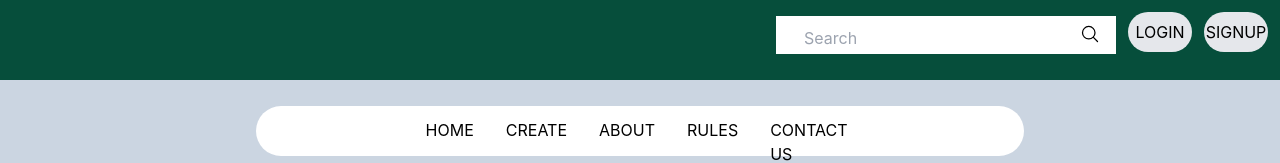
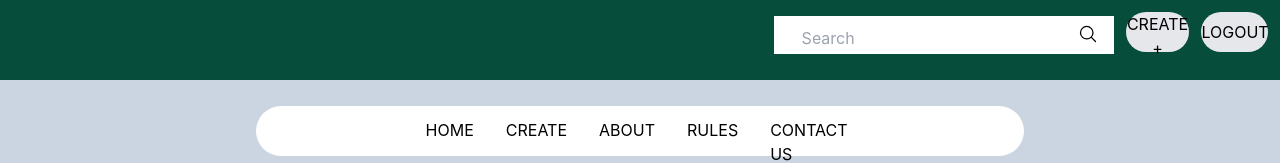
Before and after one commit to KJ-Script/Wiki-Site, a React (Create React App) app in the folder wikiproject/client/: page / in a window 1280 px wide. Shown: the top 163 px of the page. Built offline with nearby package versions, Linux system fonts and the light colour scheme.

Commit message:
added logged in state

```diff
--- a/wikiproject/client/src/App.js
+++ b/wikiproject/client/src/App.js
@@ -8,17 +8,21 @@ import SignInPage from "./pages/SignInPage";
 import PostGenerator from "./pages/PostGenerator";
 import Feed from "./pages/Feed";
 import MainBar from "./components/MainBar";
+import { useState } from "react";
 
 function App() {
+
+  const [isLogged, setIsLogged] = useState(true);
+
   return (
     <div className="min-h-screen bg-slate-300">
       <Router>
-        <MainBar />
-        <NavBar />
+        <MainBar isLogged={isLogged} setIsLogged={setIsLogged}/>
+        <NavBar isLogged={isLogged}/>
         <Routes>
           <Route exact path="/" element={<LandingPage />}></Route>
           <Route exact path="/register" element={<Register />}></Route>
-          <Route exact path="/signin" element={<LogInpage />}></Route>
+          <Route exact path="/signin" element={<LogInpage setIsLogged={setIsLogged}/>}></Route>
           <Route exact path="/home" element={<Feed />}></Route>
           <Route exact path="/test" element={<SignInPage />}></Route>
           <Route exact path="/create" element={<PostGenerator />}></Route>
--- a/wikiproject/client/src/components/MainBar.js
+++ b/wikiproject/client/src/components/MainBar.js
@@ -1,6 +1,9 @@
 import React from "react";
+import { useNavigate } from "react-router-dom";
 
-function MainBar() {
+function MainBar({ isLogged, setIsLogged }) {
+  const navigate = useNavigate();
+
   return (
     <div className="w-full h-[80px] bg-emerald-900 flex justify-end">
       <div className="bg-white h-[38px] my-4">
@@ -27,12 +30,46 @@ function MainBar() {
           </svg>
         </button>
       </div>
-      <button className="w-[5%] h-[40px] bg-gray-200 mx-3 my-3 rounded-[50px] text-black hover:w-[7%] hover:py-[0.5%] hover:duration-100 hover:bg-emerald-700 hover:text-white hover:shadow-black hover:shadow-2xl">
+      {isLogged ? (
+        <div className="w-[13%] flex">
+          <button
+            className="w-[40%] h-[40px] bg-gray-200 mx-3 my-3 rounded-[50px] text-black hover:w-[55%] hover:py-[0.5%] hover:duration-100 hover:bg-emerald-700 hover:text-white hover:shadow-black hover:shadow-2xl"
+            onClick={() => {
+              navigate("/create");
+            }}
+          >
+            CREATE +
+          </button>
+          <button
+            className="w-[40%] h-[40px] bg-gray-200 mr-3 my-3 rounded-[50px] text-black hover:w-[55%] hover:py-[0.5%] hover:duration-100 hover:bg-emerald-700 hover:text-white hover:shadow-black hover:shadow-2xl"
+            onClick={() => {
+              setIsLogged(false);
+              navigate("/signin");
+            }}
+          >
+            LOGOUT
+          </button>
+        </div>
+      ) : (
+        <div className="w-[13%] flex">
+          <button
+            className="w-[40%] h-[40px] bg-gray-200 mx-3 my-3 rounded-[50px] text-black hover:w-[55%] hover:py-[0.5%] hover:duration-100 hover:bg-emerald-700 hover:text-white hover:shadow-black hover:shadow-2xl"
+            onClick={() => {
+              navigate("/signin");
+            }}
+          >
             LOGIN
           </button>
-      <button className="w-[5%] h-[40px] bg-gray-200 mr-3 my-3 rounded-[50px] text-black hover:w-[7%] hover:py-[0.5%] hover:duration-100 hover:bg-emerald-700 hover:text-white hover:shadow-black hover:shadow-2xl">
+          <button
+            className="w-[40%] h-[40px] bg-gray-200 mr-3 my-3 rounded-[50px] text-black hover:w-[55%] hover:py-[0.5%] hover:duration-100 hover:bg-emerald-700 hover:text-white hover:shadow-black hover:shadow-2xl"
+            onClick={() => {
+              navigate('/register')
+            }}
+          >
             SIGNUP
           </button>
+        </div>
+      )}
     </div>
   );
 }
--- a/wikiproject/client/src/components/NavBar.js
+++ b/wikiproject/client/src/components/NavBar.js
@@ -1,19 +1,47 @@
-import React from 'react'
-import { Link } from 'react-router-dom'
+import React from "react";
+import { Link } from "react-router-dom";
 
-function NavBar() {
+function NavBar({ isLogged }) {
   return (
     <nav class="flex font-outfit bg-white rounded-[50px] w-[60%] h-[50px] mx-auto my-[2%]">
       <div className="w-[60%] mx-auto flex justify-between my-auto h-full">
-    <Link to={"/home"} className="hover:bg-emerald-600 hover:text-white h-full px-4"><p className="my-3">HOME</p></Link>
-    <Link to={"/create"} className="hover:bg-emerald-600 hover:text-white h-full px-4"><p className="my-3">CREATE</p></Link>
-    <Link to={"/about"} className="hover:bg-emerald-600 hover:text-white h-full px-4"><p className="my-3">ABOUT</p></Link>
-    <Link to={"/rules"} className="hover:bg-emerald-600 hover:text-white h-full px-4"><p className="my-3">RULES</p></Link>
-    <Link to={"/contact"} className="hover:bg-emerald-600 hover:text-white h-full px-4"><p className="my-3">CONTACT US</p></Link>
-
+        <Link
+          to={"/home"}
+          className="hover:bg-emerald-600 hover:text-white h-full px-4"
+        >
+          <p className="my-3">HOME</p>
+        </Link>
+        {isLogged ? (
+          <Link
+            to={"/create"}
+            className="hover:bg-emerald-600 hover:text-white h-full px-4"
+          >
+            <p className="my-3">CREATE</p>
+          </Link>
+        ) : (
+          <></>
+        )}
+        <Link
+          to={"/about"}
+          className="hover:bg-emerald-600 hover:text-white h-full px-4"
+        >
+          <p className="my-3">ABOUT</p>
+        </Link>
+        <Link
+          to={"/rules"}
+          className="hover:bg-emerald-600 hover:text-white h-full px-4"
+        >
+          <p className="my-3">RULES</p>
+        </Link>
+        <Link
+          to={"/contact"}
+          className="hover:bg-emerald-600 hover:text-white h-full px-4"
+        >
+          <p className="my-3">CONTACT US</p>
+        </Link>
       </div>
-  </nav>
-  )
+    </nav>
+  );
 }
 
-export default NavBar
+export default NavBar;
--- a/wikiproject/client/src/pages/LogInpage.js
+++ b/wikiproject/client/src/pages/LogInpage.js
@@ -3,7 +3,7 @@ import React, { useState } from "react";
 import { useNavigate } from "react-router-dom";
 
 
-function LogInpage() {
+function LogInpage({setIsLogged}) {
     const [username, setUserName] = useState("")
     const [password, setPassword] = useState("")
 
@@ -18,6 +18,7 @@ function LogInpage() {
             const account = response.data
             if(account.status === "ok") {
               alert("Logged In")
+              setIsLogged(true)
               navigate('/home')
 
             } else {
```
Lines whose indentation alone changed are shown as unchanged.
